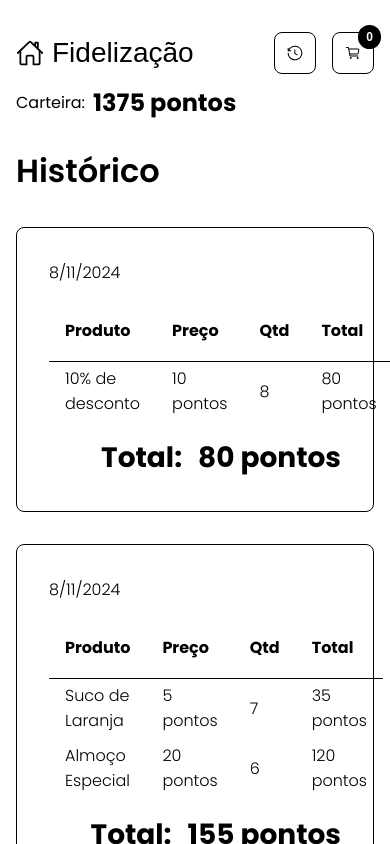
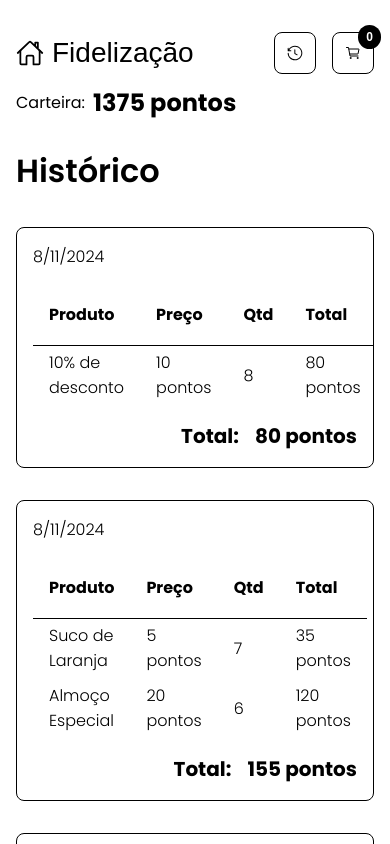
Before and after one commit to HenriqueMarcelo/fidelidade, a React (Vite) app: page /historico in a window 390 px wide. Shown: the top 844 px of the page. Built offline with nearby package versions, Linux system fonts and the light colour scheme; data requests are answered from the project's data file.

Commit message:
feat: create responsive history

```diff
--- a/src/components/HistoryItem/index.tsx
+++ b/src/components/HistoryItem/index.tsx
@@ -13,6 +13,7 @@ export default function HistoryItem({ history }: Props) {
     <div className="history-item__base">
       <div className="history-item__date">{dataObj.toLocaleDateString()}</div>
       {history.items.length && (
+        <div className="history-table__base">
           <table className="history-table__table">
             <thead>
               <tr className="history-table__tr">
@@ -33,6 +34,7 @@ export default function HistoryItem({ history }: Props) {
               ))}
             </tbody>
           </table>
+        </div>
       )}
       <div className="history-item__line">
         <span>Total:</span>
--- a/src/components/HistoryItem/styles.scss
+++ b/src/components/HistoryItem/styles.scss
@@ -8,6 +8,10 @@
         padding: 2rem;
         border-radius: .5rem;
         gap: 1rem;
+
+        @media (max-width: 576px){
+            padding: 1rem;
+        }
     }
 
     &__date {
@@ -21,10 +25,25 @@
         font-weight: 700;
         gap: 1rem;
         width: 100%;
+
+        @media (max-width: 576px){
+            font-size: 1.25rem;
+        }
     }
 }
 
 .history-table {
+    &__base {
+        overflow-x: auto;
+        width: 100%;
+        // UX
+        @media (max-width: 576px){
+            width: calc(100% + 2rem);
+            padding: 0 1rem;
+            margin-left: -1rem;
+        }
+    }
+
     &__table {
         border-collapse: collapse;
         border-radius: .5rem;
```
Lines whose indentation alone changed are shown as unchanged.
